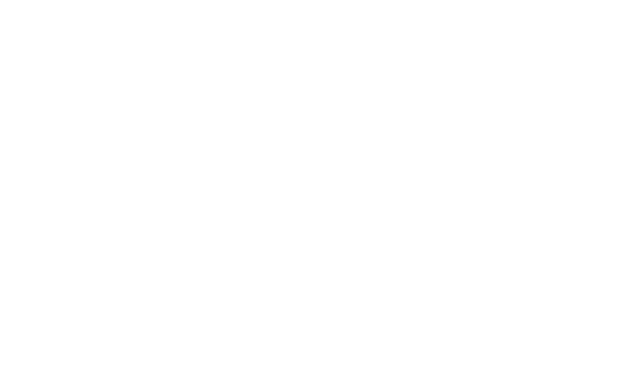
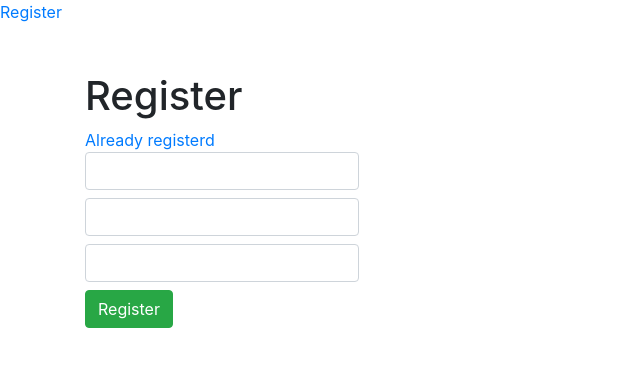
Before and after one commit to tussharkhairnar/https-github.com-tussharkhairnar-ngrx-course-exercise, an Angular app: page /register in a window 1280 px wide. Before the commit this address led to /. Shown: the top 366 px of the page, without its empty margins (0-640 px from the left). Built offline with nearby package versions, Linux system fonts and the light colour scheme.

Commit message:
Register route created

```diff
--- a/src/app/app-routing.module.ts
+++ b/src/app/app-routing.module.ts
@@ -1,8 +1,13 @@
 import { NgModule } from '@angular/core';
 import { Routes, RouterModule } from '@angular/router';
+import { RegisterComponent } from './auth/components/register/register.component';
 
 
-const routes: Routes = [];
+
+const routes: Routes = [{
+  path:'register',
+  component:RegisterComponent
+}];
 
 @NgModule({
   imports: [RouterModule.forRoot(routes)],
--- a/src/app/app.component.html
+++ b/src/app/app.component.html
@@ -1 +1,2 @@
+<a href="javascript:;" routerLink='register'>Register</a>
 <router-outlet></router-outlet>
--- /dev/null
+++ b/src/app/auth/auth.routing.module.ts
@@ -0,0 +1,11 @@
+import { NgModule } from '@angular/core';
+import { Routes, RouterModule } from '@angular/router';
+import { RegisterComponent } from './components/register/register.component';
+
+const routes: Routes = [];
+
+@NgModule({
+  imports: [RouterModule.forChild(routes)],
+  exports: [RouterModule]
+})
+export class AuthRoutingModule { }
--- a/src/app/auth/components/register/register.component.html
+++ b/src/app/auth/components/register/register.component.html
@@ -1 +1,50 @@
-<p>register works!</p>
+<div class="container">
+    <div class="row" class="mt-5" > <h1>Register</h1>  </div>
+    <div class="row">
+      <div class="col-md-12">
+        <a class="link" href="javascript:;" routerLink="login"> Already registerd</a>
+        <div>
+          <form [formGroup]="registerForm" (ngSubmit)="submit()">
+            <div>
+              <label for="name">
+                <input
+                  name="name"
+                  class="form-control"
+                  type="text"
+                  formControlName="username"/>
+              </label>
+            </div>
+            <div>
+              <label for="email">
+                <input
+                  name="email"
+                  class="form-control"
+                  type="email"
+                  formControlName="email"/>
+              </label>
+            </div>
+            <div>
+              <label for="password">
+                <input
+                  name="password"
+                  type="password"
+                  class="form-control"
+                  formControlName="password"
+                />
+              </label>
+            </div>
+            <div>
+              <label for="submit">
+                <button
+                  type="submit"
+                  class="btn btn-success"
+                 >
+                  Register
+                </button>
+              </label>
+            </div>
+          </form>
+        </div>
+      </div>
+    </div>
+  </div>
--- a/src/app/auth/components/register/register.component.ts
+++ b/src/app/auth/components/register/register.component.ts
@@ -1,4 +1,5 @@
 import { Component, OnInit } from '@angular/core';
+import { FormBuilder, Validators } from '@angular/forms';
 
 @Component({
   selector: 'app-register',
@@ -7,9 +8,13 @@
 })
 export class RegisterComponent implements OnInit {
 
-  constructor() { }
+  registerForm = this.formBuilder.group({
+    username: ['', Validators.required],
+    email: ['', Validators.required],
+    password: ['', Validators.required],
+  })
+  constructor( private formBuilder: FormBuilder){ }
 
-  ngOnInit(): void {
-  }
-
+  ngOnInit(): void { }
+  submit(){ }
 }
```
Also changed, not shown: src/app/app.module.ts (+4 -3 lines), src/app/auth/auth.module.ts (+8 -1 lines).
